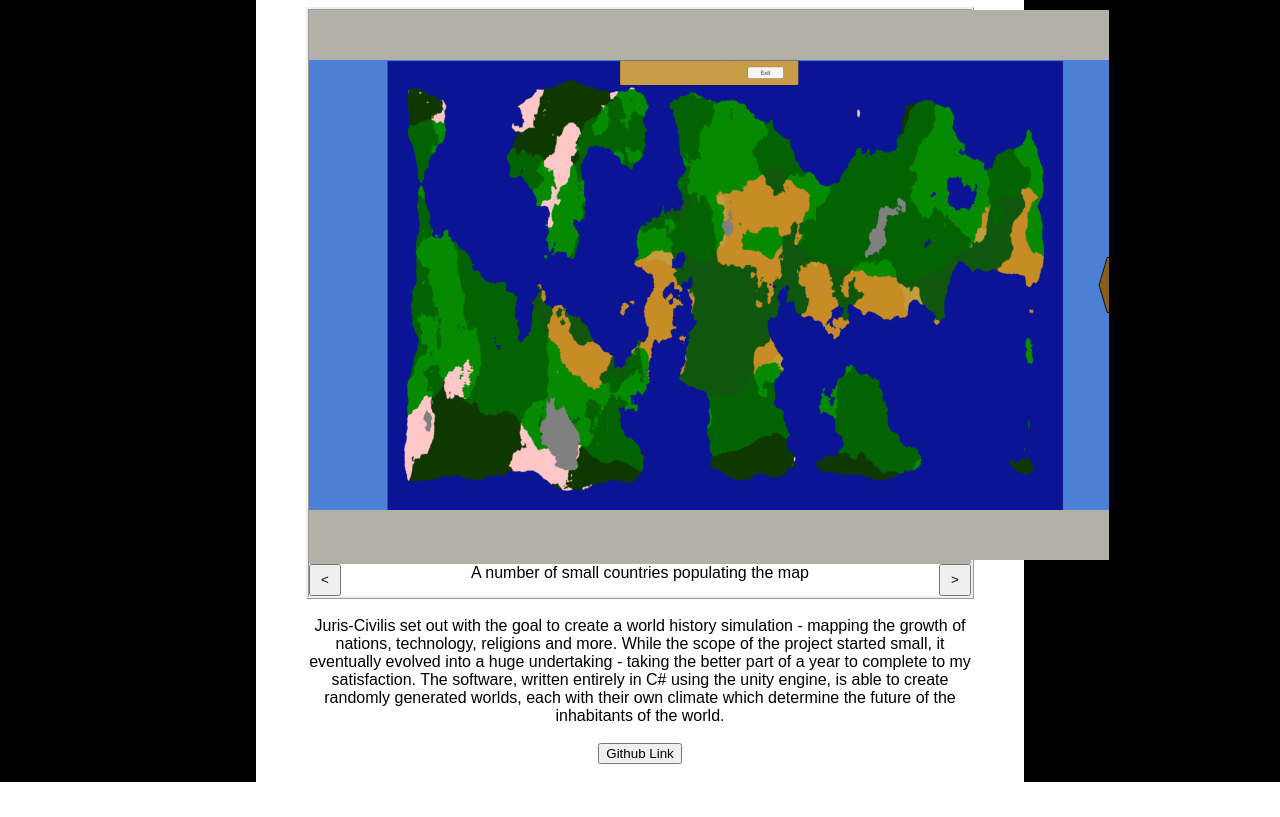
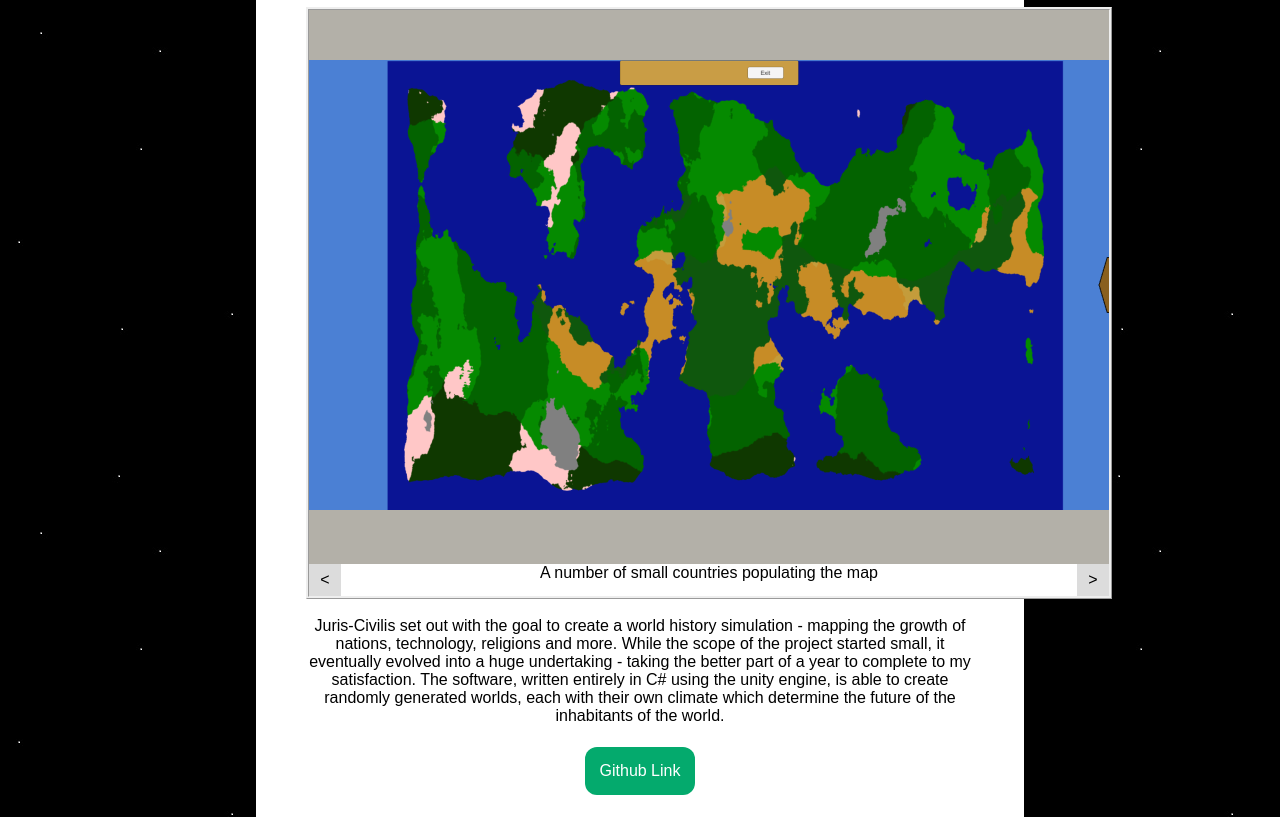
Before and after one commit to JaVonox/JaVonox.github.io, a plain HTML site: page Projects/JurisCivilis/JurisCivilis.html in a window 1280 px wide. Shown: the part 73-890 px from the top of the page. Before the commit the page ends 855 px from the top, so only its background shows below. Drawn offline with Linux system fonts and the light colour scheme; files that its build step writes are made by us from their sources; a web font is replaced by a local one.

Commit message:
added some aesthetic elements

```diff
--- a/DefaultStyle.css
+++ b/DefaultStyle.css
@@ -1,5 +1,6 @@
 @import url('https://fonts.cdnfonts.com/css/montserrat');
 @import url('https://fonts.cdnfonts.com/css/playfair-display');
+@import url('https://fonts.cdnfonts.com/css/arvo');
 *
 {
 	font-family:'Montserrat', sans-serif;
@@ -7,4 +8,50 @@
 h1,h2,h3,h4,h5
 {
 	font-family: 'Playfair Display', sans-serif;
+	color: #05DC8D;
 }
+
+
+button
+{
+	font-family: 'Arvo', sans-serif;
+	background-color: #04AA6D;
+	border: none;
+	color: white;
+	padding: 15px;
+	text-align: center;
+	display: inline-block;
+	font-size: 16px;
+	margin: 4px 2px;
+	border-radius: 12px;
+}
+button:hover
+{
+	background-color: #026a44;
+}
+
+.imageNav
+{
+	background-color:#dcdcdc;
+	border-radius:0px;
+	padding:0px;
+	width:32px;
+	height:32px;
+	margin:0px 0px;
+	color:black;
+}
+.imageNav:hover
+{
+	background-color: #cecece;
+}
+
+.midbox
+{
+	background-color:white;
+	box-sizing:border-box;
+	text-align:center;
+	width:60vw;
+	margin:auto;
+	padding-left:50px;
+	padding-right:50px;
+}
--- a/Projects/JurisCivilis/JurisCivilis.html
+++ b/Projects/JurisCivilis/JurisCivilis.html
@@ -2,35 +2,25 @@
 <html>
 <head>
 <title> Jamie Gorman's Portfolio - Juris Civilis </title>
-<link rel="stylesheet" type="text/css" href="DefaultStyle.css">
+<link rel="stylesheet" type="text/css" href="../../DefaultStyle.css">
 </head>
 <style>
 	html
 	{
-		background-image:url('../../TemplateImage.png');
-		background-attachment:fixed;
-	}
-	.midbox
-	{
-		background-color:white;
-		box-sizing:border-box;
-		text-align:center;
-		width:60vw;
-		margin:auto;
-		padding-left:50px;
-		padding-right:50px;
+		background-image:url('../../StarsImage.png');
+		background-attachment:scroll;
 	}
 </style>
 <script src="../../Scripts/SlideshowScript.js"></script>
 <body style="margin:0;padding:0;">
 <div class="midbox">
 <h1>Juris Civilis</h1>
-<div style="width:100%height:100%;object-fit:scale-down;background-color:#b3b0a8;opacity:1;margin:auto;border-style:ridge;"/>
+<div style="width:800px;object-fit:scale-down;background-color:#b3b0a8;opacity:1;margin:auto;border-style:ridge;"/>
 <img id="SlideshowBox" src="Slideshow/0.png" style="width:800px;height:550px;object-fit:scale-down;background-color:#b3b0a8;opacity:1;"/>
 <div style="width:100%;background-color:white;height:32px;">
-<button onclick="_PrevImage()" style="float:left;width:32px;height:32px;"> < </button>
+<button onclick="_PrevImage()" style="float:left;width:32px;height:32px;"class="imageNav"> < </button>
 <txt id="descbox">Description couldnt be loaded - please refresh the page</txt>
-<button onclick="_NextImage()" style="float:right;width:32px;height:32px;"> > </button>
+<button onclick="_NextImage()" style="float:right;width:32px;height:32px;"class="imageNav"> > </button>
 </div>
 </div>
 <br>
```
Also changed, not shown: Projects/BankBot/BankBot.html (+5 -15 lines), Projects/ColonC/ColonC.html (+5 -15 lines), Projects/SingleSimulator/SingleSim.html (+5 -15 lines), Projects/Tauresium/Tauresium.html (+5 -15 lines), index.html (+5 -0 lines), portfoliomain.html (+2 -2 lines), StarsImage.png (added).
